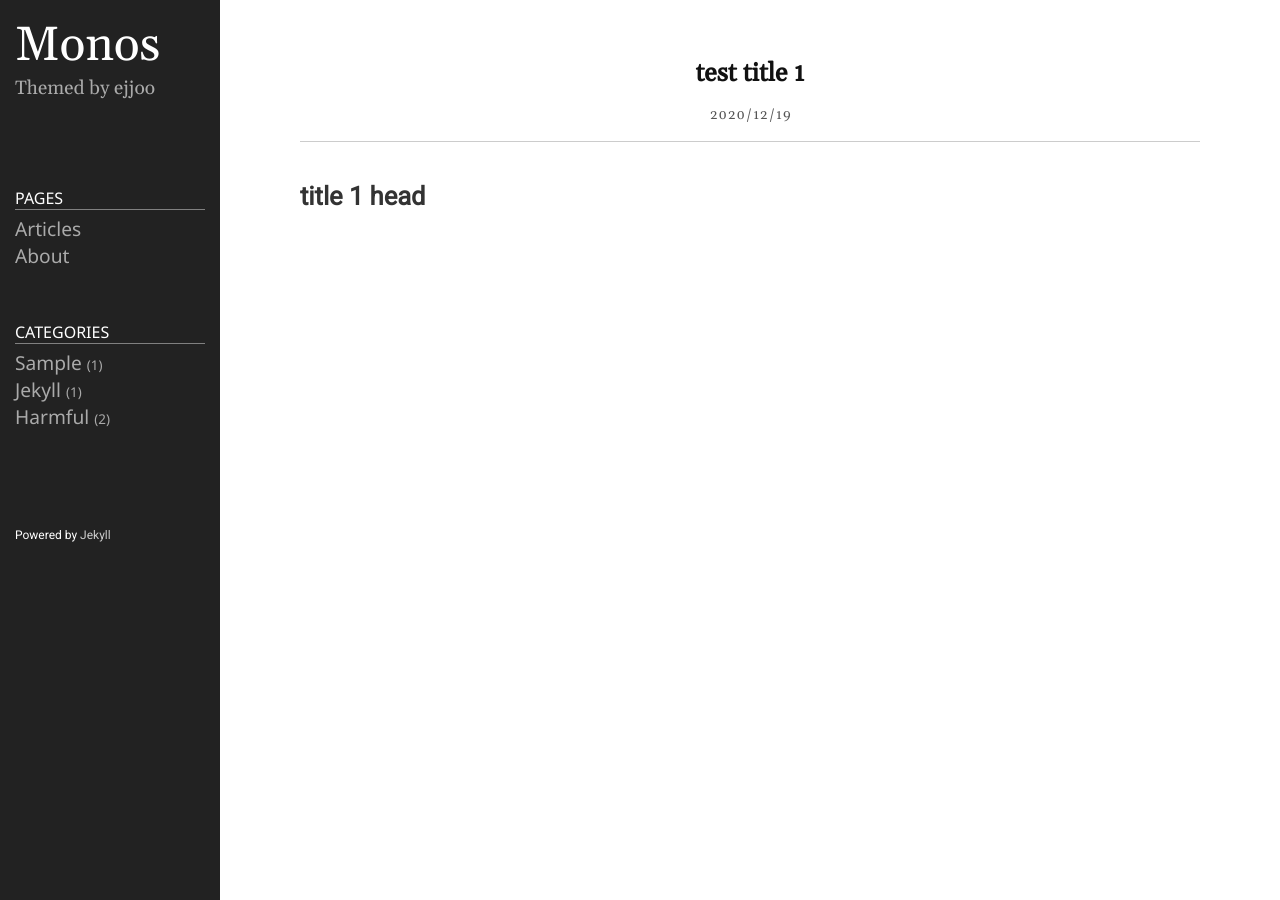
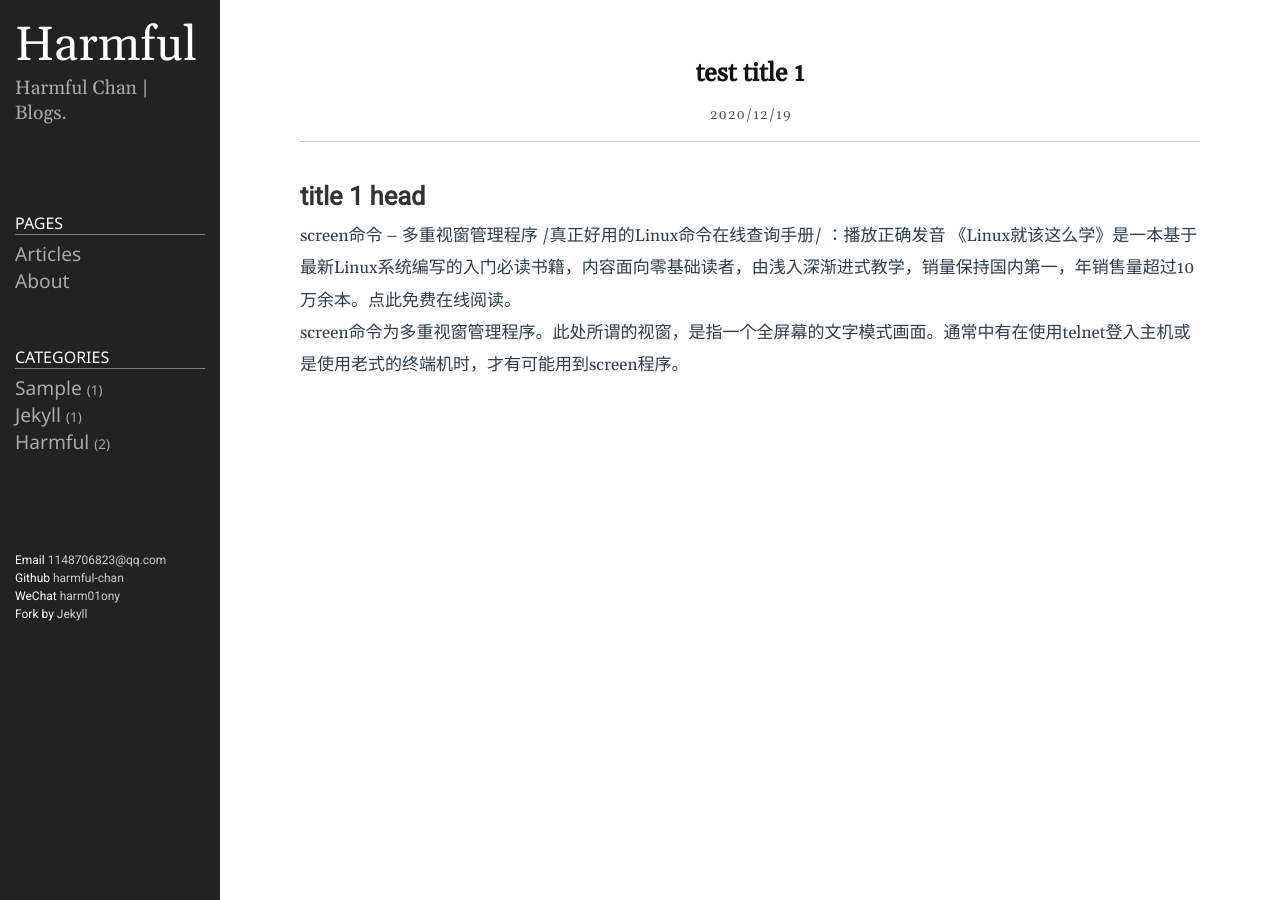
Before and after one commit to harmful-chan/pages, a Jekyll site: the page built from _posts/2020-12-18-test-1.markdown, in a window 1280 px wide. Built offline with Jekyll 4.4.1, drawn with Linux system fonts in a browser that asks for light colours.

Commit message:
update 6

```diff
--- a/_config.yml
+++ b/_config.yml
@@ -18,10 +18,10 @@
 # You can create any custom variable you would like, and they will be accessible
 # in the templates via {{ site.myvariable }}.
 
-title: Monos
+title: Harmful
 email: 1148706823@gmail.com
 description: >- # this means to ignore newlines until "baseurl:"
-  Themed by ejjoo
+  Harmful Chan | Blogs.
 baseurl: "/pages.github.io" # the subpath of your site, e.g. /blog
 url: "https://harmful-chan.github.io" # the base hostname & protocol for your site, e.g. http://example.com
 github_username: harmful-chan
--- a/_includes/sidebar.html
+++ b/_includes/sidebar.html
@@ -50,5 +50,8 @@
 </div>
 
 <div class="sidebar-item sidebar-footer">
-	<p>Powered by <a href="https://github.com/jekyll/jekyll">Jekyll</a></p>
+	<p>Email <a href="">1148706823@qq.com</a></p>
+	<p>Github <a href="https://github.com/harmful-chan">harmful-chan</a></p>
+	<p>WeChat <a href="">harm01ony</a></p>
+	<p>Fork by <a href="https://github.com/ejjoo/jekyll-theme-monos.git">Jekyll</a></p>
 </div>
--- a/_posts/2020-12-18-test-1.markdown
+++ b/_posts/2020-12-18-test-1.markdown
@@ -6,3 +6,8 @@ category: harmful
 ---
 
 ## title 1 head
+screen命令 – 多重视窗管理程序
+/真正好用的Linux命令在线查询手册/  ：播放正确发音
+《Linux就该这么学》是一本基于最新Linux系统编写的入门必读书籍，内容面向零基础读者，由浅入深渐进式教学，销量保持国内第一，年销售量超过10万余本。点此免费在线阅读。
+
+screen命令为多重视窗管理程序。此处所谓的视窗，是指一个全屏幕的文字模式画面。通常中有在使用telnet登入主机或是使用老式的终端机时，才有可能用到screen程序。
```
Also changed, not shown: public/css/syntax/README.md (deleted, +0 -22 lines).
